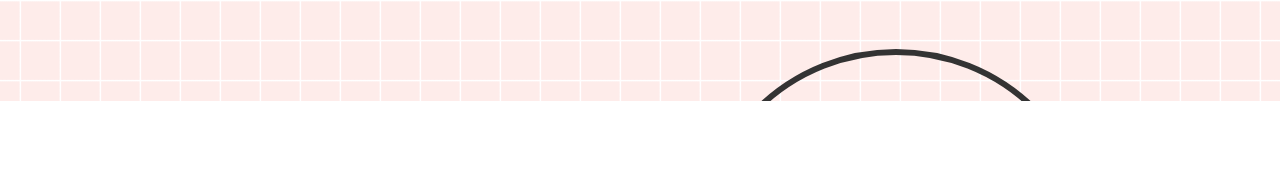
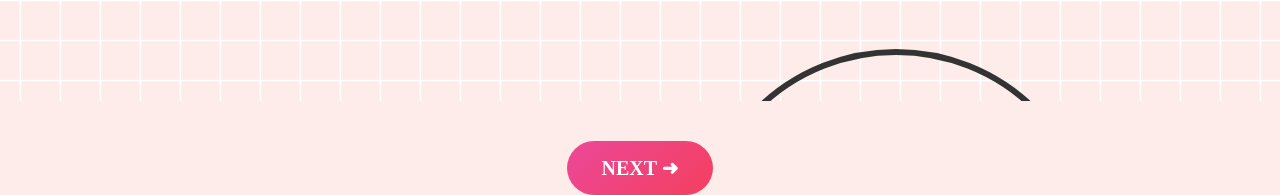
Before and after one commit to yvahi7/happy-birthday-, a plain HTML site: page index.html in a window 1280 px wide. Shown: the part 699-894 px from the top of the page. Before the commit the page ends 800 px from the top, so only its background shows below. Drawn offline with nearby package versions, Linux system fonts and the light colour scheme; a web font is replaced by a local one.

Commit message:
Update index.html

```diff
--- a/index.html
+++ b/index.html
@@ -156,6 +156,20 @@
             </div>
         </div>
     </div>
+    <div style="text-align:center; margin: 40px 0;">
+    <a href="index2.html"
+       style="background:linear-gradient(135deg,#ec4899,#f43f5e);
+              color:white;
+              padding:15px 35px;
+              border-radius:40px;
+              font-size:20px;
+              font-weight:600;
+              text-decoration:none;
+              display:inline-block;">
+        NEXT ➜
+    </a>
+</div>
+
 
 
 </body>
```
